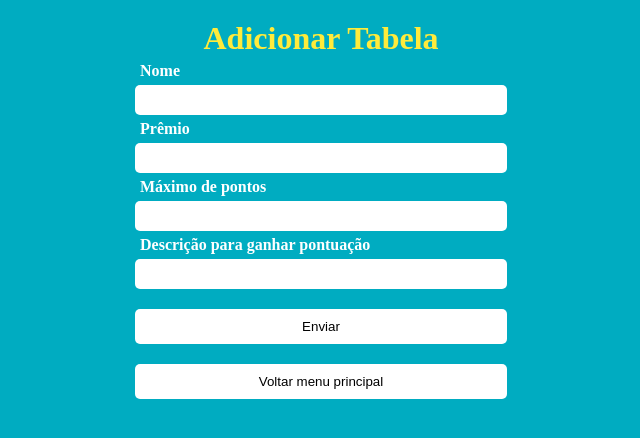
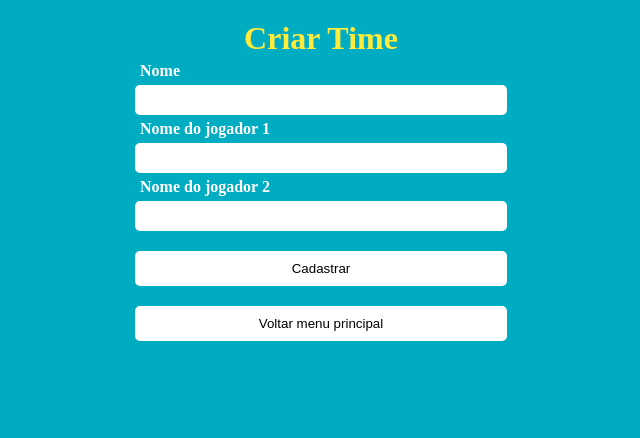
Before and after one commit to SerraZ3/sistema-sinuca, a React (Create React App) app in the folder frontend/: page /create-team in a window 1280 px wide. Shown: the top 438 px of the page, without its empty margins (319-959 px from the left). Built offline with nearby package versions, Linux system fonts and the light colour scheme; no server answers.

Commit message:
Adicionado cadastro de time

```diff
--- a/frontend/src/pages/CreateTable/index.jsx
+++ b/frontend/src/pages/CreateTable/index.jsx
@@ -33,7 +33,7 @@ function CreateTable() {
   };
   return (
     <Container>
-      <Title>Adicionar Tabela</Title>
+      <Title>Criar Tabela</Title>
       <Form onSubmit={handleSubmit}>
         <ContainerForm>
           <LabelInput>Nome</LabelInput>
@@ -68,7 +68,7 @@ function CreateTable() {
           />
         </ContainerForm>
 
-        <ButtonSubmit type="submit" value="Enviar" />
+        <ButtonSubmit type="submit" value="Cadastrar" />
         <ButtonSubmit
           type="button"
           value="Voltar menu principal"
--- a/frontend/src/pages/CreateTeam/index.jsx
+++ b/frontend/src/pages/CreateTeam/index.jsx
@@ -1,5 +1,5 @@
 import React, { useState } from "react";
-import createTable from "../../services/requests/createTable";
+import createTeam from "../../services/requests/createTeam";
 import { useHistory } from "react-router-dom";
 import {
   Container,
@@ -11,29 +11,28 @@ import {
   ButtonSubmit,
 } from "./styles";
 
-function CreateTable() {
+function CreateTeam() {
   const [name, setName] = useState("");
-  const [award, setAward] = useState("");
-  const [maxPoint, setMaxPoint] = useState("");
-  const [descriptionPoint, setDescriptionPoint] = useState("");
+  const [namePlayer1, setNamePlayer1] = useState("");
+  const [namePlayer2, setNamePlayer2] = useState("");
   const history = useHistory();
   const handleRedirect = (url) => history.push(url);
 
   const handleSubmit = async (event) => {
     event.preventDefault();
     try {
-      if (!name || !award || !maxPoint || !descriptionPoint) {
+      if (!name || !namePlayer1 || !namePlayer2) {
         throw Error("Preencha os campos");
       }
-      await createTable({ name, award, maxPoint, descriptionPoint });
-      alert("Tabela cadastrada com sucesso");
+      await createTeam({ name, namePlayer1, namePlayer2 });
+      alert("Time cadastrado com sucesso");
     } catch (error) {
-      error.message ? alert(error.message) : alert("Erro ao cadastrar tabela");
+      error.message ? alert(error.message) : alert("Erro ao criar time");
     }
   };
   return (
     <Container>
-      <Title>Adicionar Tabela</Title>
+      <Title>Criar Time</Title>
       <Form onSubmit={handleSubmit}>
         <ContainerForm>
           <LabelInput>Nome</LabelInput>
@@ -44,31 +43,22 @@ function CreateTable() {
           />
         </ContainerForm>
         <ContainerForm>
-          <LabelInput>Prêmio</LabelInput>
+          <LabelInput>Nome do jogador 1</LabelInput>
           <Input
             type="text"
-            value={award}
-            onChange={(e) => setAward(e.target.value)}
+            value={namePlayer1}
+            onChange={(e) => setNamePlayer1(e.target.value)}
           />
         </ContainerForm>
         <ContainerForm>
-          <LabelInput>Máximo de pontos</LabelInput>
+          <LabelInput>Nome do jogador 2</LabelInput>
           <Input
-            type="number"
-            value={maxPoint}
-            onChange={(e) => setMaxPoint(e.target.value)}
+            type="text"
+            value={namePlayer2}
+            onChange={(e) => setNamePlayer2(e.target.value)}
           />
         </ContainerForm>
-        <ContainerForm>
-          <LabelInput>Descrição para ganhar pontuação</LabelInput>
-          <Input
-            type="text"
-            value={descriptionPoint}
-            onChange={(e) => setDescriptionPoint(e.target.value)}
-          />
-        </ContainerForm>
-
-        <ButtonSubmit type="submit" value="Enviar" />
+        <ButtonSubmit type="submit" value="Cadastrar" />
         <ButtonSubmit
           type="button"
           value="Voltar menu principal"
@@ -79,4 +69,4 @@ function CreateTable() {
   );
 }
 
-export default CreateTable;
+export default CreateTeam;
--- a/frontend/src/routes/index.jsx
+++ b/frontend/src/routes/index.jsx
@@ -1,6 +1,7 @@
 import React from "react";
 import { BrowserRouter as Router, Route } from "react-router-dom";
 import CreateTable from "../pages/CreateTable";
+import CreateTeam from "../pages/CreateTeam";
 import Home from "../pages/Home";
 
 // import { Container } from './styles';
@@ -9,7 +10,7 @@ function Routes() {
   return (
     <Router>
       <Route path={["/", "/home"]} exact strict component={Home} />
-      <Route path={"/create-team"} exact strict component={CreateTable} />
+      <Route path={"/create-team"} exact strict component={CreateTeam} />
       <Route path={"/create-table"} exact strict component={CreateTable} />
       <Route path={"/insert-team"} exact strict component={Home} />
       <Route path={"/add-points"} exact strict component={Home} />
```
